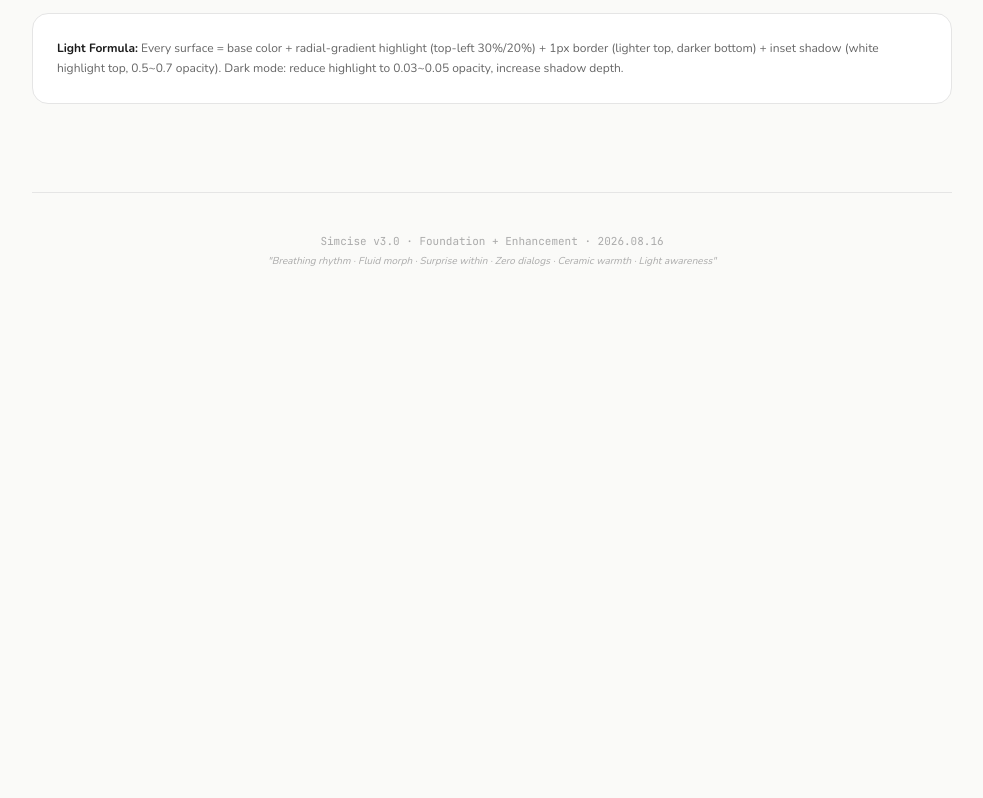
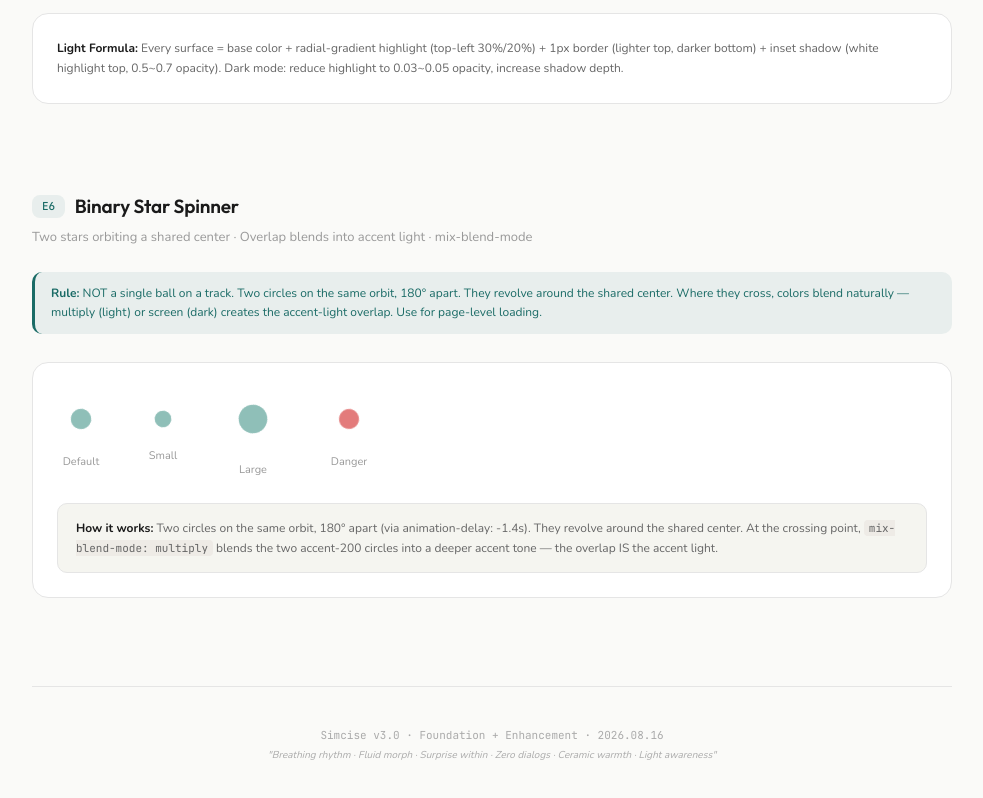
Before and after one commit to longqiyua/Simcise, a plain HTML site: page Display.html in a window 1280 px wide. Shown: the part 8947-9745 px from the top of the page, without its empty margins (148-1131 px from the left). Before the commit the page ends 9336 px from the top, so only its background shows below. Drawn offline with nearby package versions, Linux system fonts and the light colour scheme.

Commit message:
feat: add E9 Binary Star Spinner — dual orbit with blend-mode overlap
- Two circles on same orbit, 180° apart, revolving shared center
- mix-blend-mode: multiply (light) / screen (dark) creates accent-light overlap
- Display.html: E6 section with default/small/large/danger variants + how-it-works note
- SKILL.md: E9 module with when-to-use guidance and CSS snippet

```diff
--- a/Display.html
+++ b/Display.html
@@ -259,6 +259,25 @@ body::-webkit-scrollbar { display: none; }
 .light-zone { border-radius: 14px; padding: 24px; border: 1px solid var(--border); position: relative; overflow: hidden; }
 .light-zone::before { content: ''; position: absolute; inset: 0; background: radial-gradient(ellipse at 30% 20%, rgba(255,255,255,0.5) 0%, transparent 60%); pointer-events: none; }
 [data-theme="dark"] .light-zone::before { background: radial-gradient(ellipse at 30% 20%, rgba(255,255,255,0.03) 0%, transparent 60%); }
+
+/* Binary Star Spinner — two orbiting circles, overlap = accent light */
+.binary-spinner { width: 48px; height: 48px; position: relative; }
+.binary-spinner .orbit { position: absolute; inset: 0; animation: binaryRevolve 2.8s var(--ease-main) infinite; }
+.binary-spinner .orbit:nth-child(2) { animation-delay: -1.4s; }
+.binary-spinner .star {
+  position: absolute; width: 20px; height: 20px; border-radius: 50%;
+  background: var(--accent-200);
+  top: 50%; left: 50%; margin: -10px 0 0 -10px;
+  mix-blend-mode: multiply;
+}
+[data-theme="dark"] .binary-spinner .star {
+  background: var(--accent-300);
+  mix-blend-mode: screen;
+}
+@keyframes binaryRevolve {
+  0%   { transform: rotate(0deg); }
+  100% { transform: rotate(360deg); }
+}
 </style>
 </head>
 <body>
@@ -658,6 +677,36 @@ body::-webkit-scrollbar { display: none; }
     </div>
   </div>
 
+  <!-- E6 · Binary Star Spinner -->
+  <div class="section">
+    <div class="section-title"><span class="num e-num">E6</span> Binary Star Spinner</div>
+    <div class="section-desc">Two stars orbiting a shared center · Overlap blends into accent light · mix-blend-mode</div>
+    <div class="section-rule"><b>Rule:</b> NOT a single ball on a track. Two circles on the same orbit, 180° apart. They revolve around the shared center. Where they cross, colors blend naturally — multiply (light) or screen (dark) creates the accent-light overlap. Use for page-level loading.</div>
+    <div class="card" style="padding:24px">
+      <div class="flex-row" style="gap:40px">
+        <div style="display:flex;flex-direction:column;align-items:center;gap:10px">
+          <div class="binary-spinner"><div class="orbit"><div class="star"></div></div><div class="orbit"><div class="star"></div></div></div>
+          <span style="font-size:11px;color:var(--text-muted)">Default</span>
+        </div>
+        <div style="display:flex;flex-direction:column;align-items:center;gap:10px">
+          <div class="binary-spinner" style="width:36px;height:36px"><div class="orbit"><div class="star" style="width:16px;height:16px;margin:-8px 0 0 -8px"></div></div><div class="orbit"><div class="star" style="width:16px;height:16px;margin:-8px 0 0 -8px"></div></div></div>
+          <span style="font-size:11px;color:var(--text-muted)">Small</span>
+        </div>
+        <div style="display:flex;flex-direction:column;align-items:center;gap:10px">
+          <div class="binary-spinner" style="width:64px;height:64px"><div class="orbit"><div class="star" style="width:28px;height:28px;margin:-14px 0 0 -14px"></div></div><div class="orbit"><div class="star" style="width:28px;height:28px;margin:-14px 0 0 -14px"></div></div></div>
+          <span style="font-size:11px;color:var(--text-muted)">Large</span>
+        </div>
+        <div style="display:flex;flex-direction:column;align-items:center;gap:10px">
+          <div class="binary-spinner"><div class="orbit"><div class="star" style="background:var(--danger);opacity:0.5"></div></div><div class="orbit"><div class="star" style="background:var(--danger);opacity:0.5"></div></div></div>
+          <span style="font-size:11px;color:var(--text-muted)">Danger</span>
+        </div>
+      </div>
+      <div style="margin-top:24px;padding:14px 18px;border-radius:10px;background:var(--bg-secondary);border:1px solid var(--border);font-size:12px;color:var(--text-secondary);line-height:1.7">
+        <b style="color:var(--text)">How it works:</b> Two circles on the same orbit, 180° apart (via animation-delay: -1.4s). They revolve around the shared center. At the crossing point, <code style="font-family:var(--font-mono);font-size:11px;background:var(--bg-tertiary);padding:1px 5px;border-radius:4px">mix-blend-mode: multiply</code> blends the two accent-200 circles into a deeper accent tone — the overlap IS the accent light.
+      </div>
+    </div>
+  </div>
+
   <div style="text-align:center;padding-top:40px;border-top:1px solid var(--border);margin-top:20px">
     <div style="font-size:11px;color:var(--text-faint);font-family:var(--font-mono)">Simcise v3.0 · Foundation + Enhancement · 2026.08.16</div>
     <div style="font-size:10px;color:var(--text-faint);margin-top:4px;font-style:italic">"Breathing rhythm · Fluid morph · Surprise within · Zero dialogs · Ceramic warmth · Light awareness"</div>
```
Also changed, not shown: SKILL.md (+25 -0 lines).
